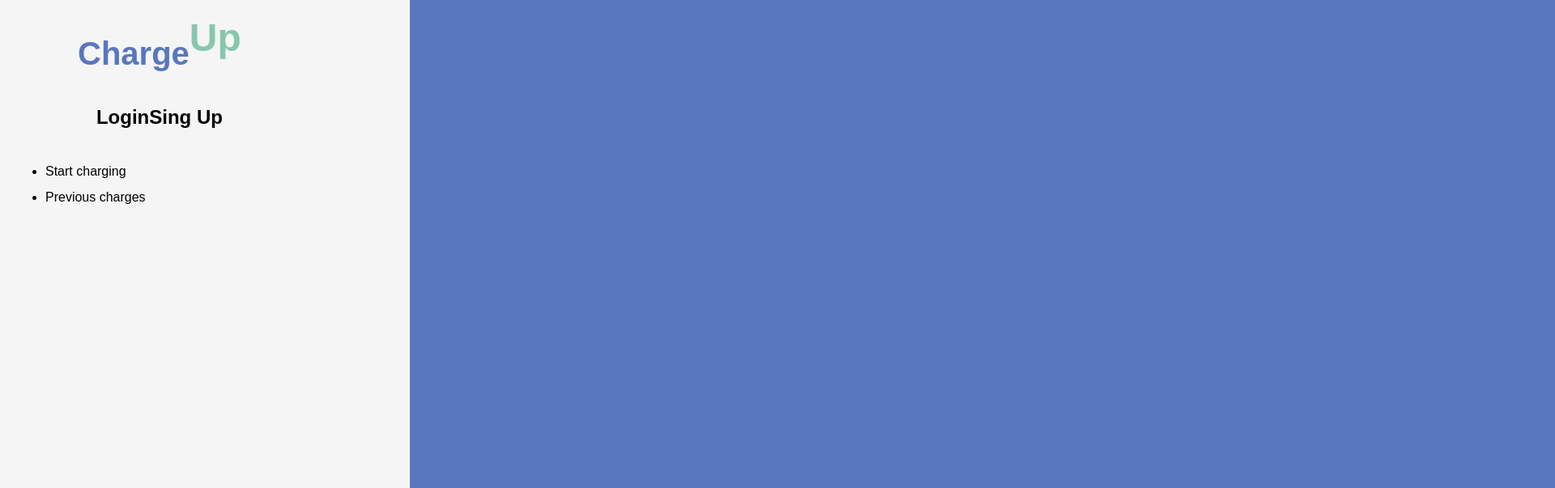
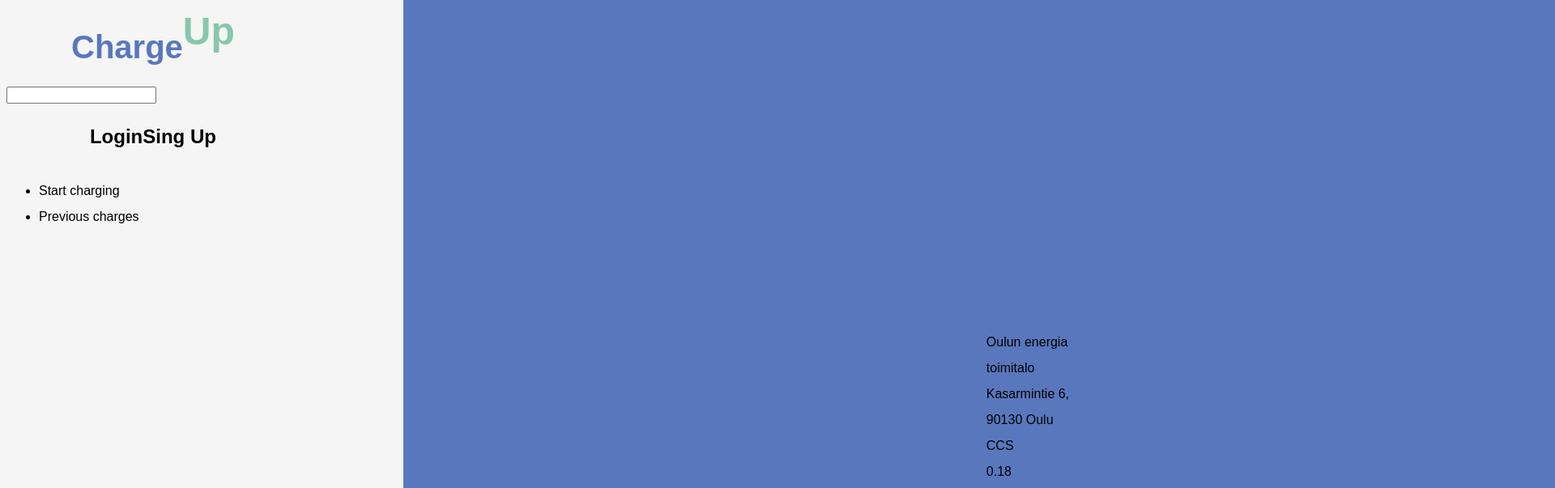
Before and after one commit to joniarstio/charger-project, a React (Create React App) app: page / in a window 1280 px wide. Shown: the part 33-636 px from the top of the page at 81% size, 1920 px wide, since content can reach past the window. Built offline with nearby package versions, Linux system fonts and the light colour scheme; a web font is replaced by a local one.

Commit message:
Working search function. Still needs some small adjustemnts when map function is made

```diff
--- a/src/App.js
+++ b/src/App.js
@@ -1,21 +1,38 @@
-import { render } from '@testing-library/react';
-import React, { Component } from 'react';
+import React from 'react';
 import './App.css';
+import SearchView from './components/ChargerSearchView';
+import data from './data.json'
 
 
-class App extends Component {
-  render() {
+class App extends React.Component {
+  constructor(props)
+  {
+    super(props);
+    this.state = {
+      chargers: data.chargers,
+      chargerSearchString: ""
+    }
+  }
+
+  onSearchChange = (event) => {
+    console.log(event.target.value);
+    this.setState({ chargerSearchString: event.target.value });
+  }
+
+  render()
+  {
     return (
-    <body>
+      <main>
       {/* sidebar and nav */}
       <header>
-        <div class="App-header">
-          <h1 class="main">Charge</h1>
-          <h1 class="main-second">Up</h1>
-        </div>
-      <div class="App-search">
+      <div className="App-header">
+        <h1 className="main">Charge</h1>
+        <h1 className="main-second">Up</h1>
       </div>
-      <div class="App-regAndlog">
+      <div className="App-search">
+        <input type="text" onChange={this.onSearchChange} value={this.state.chargerSearchString}/>
+      </div>
+      <div className="App-regAndlog">
         <h2>Login</h2>
         <h2>Sing Up</h2>
       </div>
@@ -30,13 +47,12 @@ class App extends Component {
           </ul>
         </div>
         </header>
-        <main>
         <div className="App-view">
-          <div class="Map">
+          <div className="Map">
+            <SearchView chargers={this.state.chargers.filter((charger) => charger.name.includes(this.state.chargerSearchString))} />
           </div>
         </div>
       </main>
-    </body>
   );
  }
 }
--- /dev/null
+++ b/src/components/ChargerSearchResult.js
@@ -0,0 +1,14 @@
+import React from 'react';
+
+export default function ChargerSearchResult(props) {
+    return (
+        <div>
+            <div>
+                <div>{props.name}</div>
+                <div>{props.location}</div>
+                <div>{props.connectorType}</div>
+                <div>{props.price}</div>
+            </div>
+        </div>
+    )
+}
--- /dev/null
+++ b/src/components/ChargerSearchView.js
@@ -0,0 +1,16 @@
+import React from 'react';
+
+import SearchResult from './ChargerSearchResult';
+
+export default function ChargerSearchView(props) {
+
+    return (
+        <div>
+            <div>
+                {
+                    props.chargers.map(charger => <SearchResult key={charger.id} {...charger} /> )
+                }
+            </div>
+        </div>
+    )
+}
--- a/src/index.css
+++ b/src/index.css
@@ -2,6 +2,9 @@ body {
     font-family: 'Fira Sans Condensed', sans-serif, Arial, Helvetica;
     background-color: whitesmoke;
     line-height: 2rem;
+}
+
+main {
     display: flex;
 }
 
```
Also changed, not shown: public/Images/enter.svg (renamed from enter.svg), src/data.json (line endings or trailing spaces).
